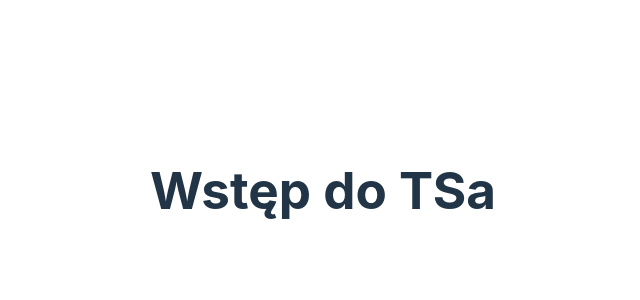
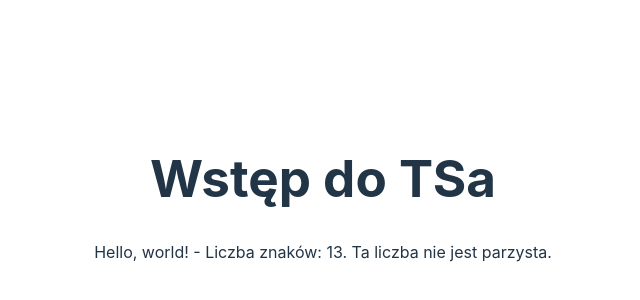
Before and after one commit to lukemorawiec/vite-stater, a React (Vite) app: page / in a window 1280 px wide. Shown: the part 210-510 px from the top of the page, without its empty margins (317-957 px from the left). Built offline with nearby package versions, Linux system fonts and the light colour scheme.

Commit message:
Remove console.log

```diff
--- a/src/App.tsx
+++ b/src/App.tsx
@@ -28,11 +28,11 @@ function App() {
 
   const inputString = "Hello, world!";
   const outputString = processString(inputString);
-  console.log(outputString);
 
   return (
     <>
       <h1>Wstęp do TSa</h1>
+      <div>{outputString}</div>
     </>
   );
 }
```
